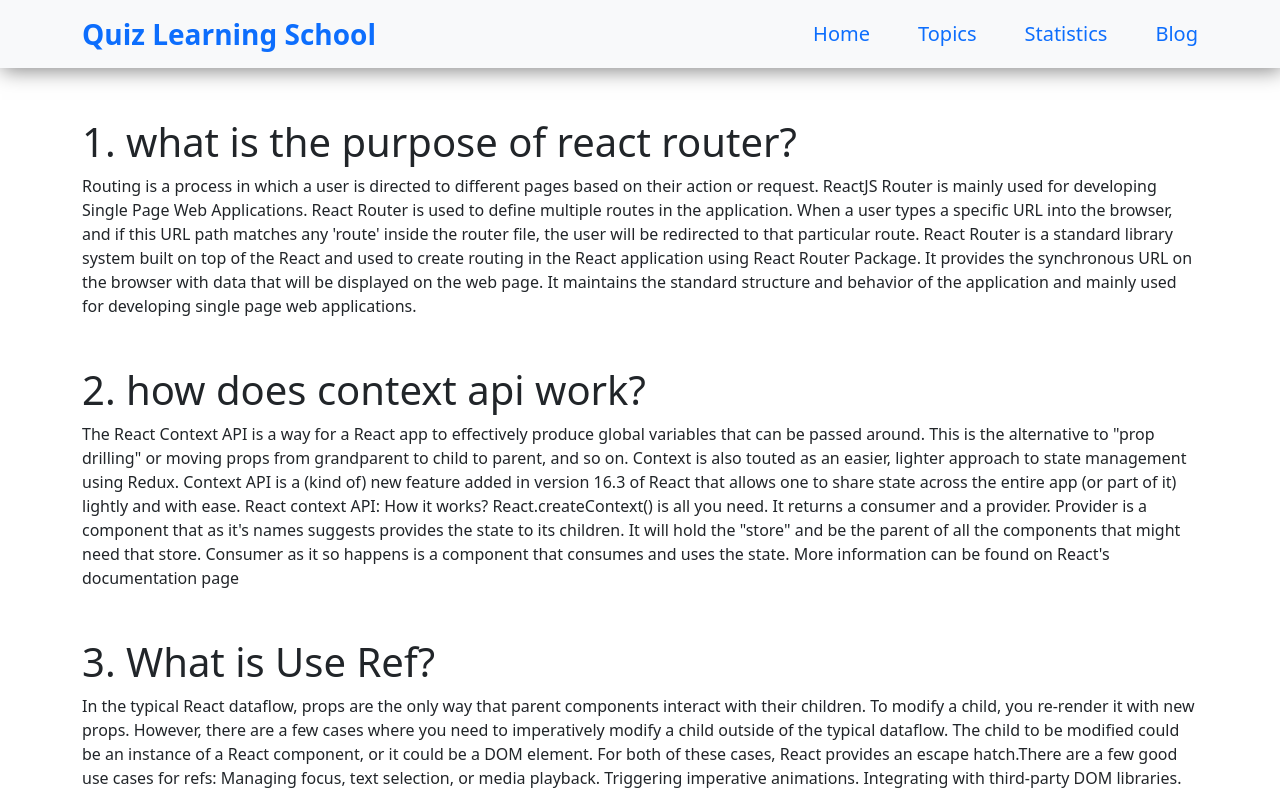
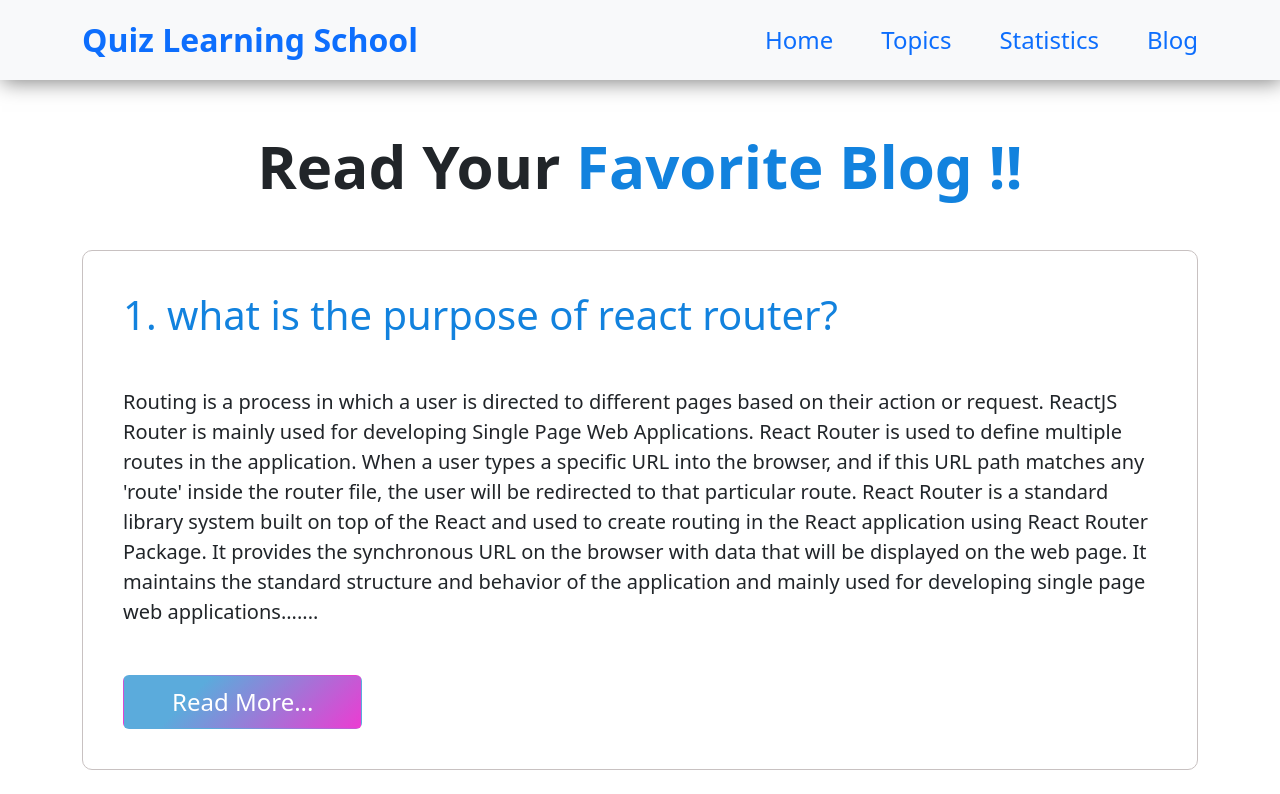
Before and after one commit to Suzon999/quick-question-a9-, a React (Create React App) app: page /Blog in a window 1280 px wide. Shown: the top 794 px of the page. Built offline with nearby package versions, Linux system fonts and the light colour scheme.

Commit message:
css style added

```diff
--- a/src/components/Banner/Banner.css
+++ b/src/components/Banner/Banner.css
@@ -1,15 +1,34 @@
 .banner-img img {
     width: 600px;
     height: auto;
+
+}
+
+.banner-img {
+    display: flex;
+    justify-content: center;
+    align-items: center;
 }
 
 
 
 .bg-right {
     text-align: start;
+
 }
 
 .bg-right h1 {
     font-size: 60px;
     font-weight: 700;
 }
+
+@media screen and (max-width: 768px) {
+    .banner-img img {
+        width: 400px;
+        height: auto;
+    }
+
+    .bg-right {
+        margin-left: 10px;
+    }
+}
--- a/src/components/Blog/Blog.css
+++ b/src/components/Blog/Blog.css
@@ -1,3 +1,23 @@
 .blog {
     text-align: start;
 }
+
+.blog-h1 {
+    margin: 30px 0;
+    font-size: 60px;
+    font-weight: 700;
+
+}
+
+.span-color {
+    color: rgb(18, 130, 222);
+}
+
+.blog-1,
+.blog-2,
+.blog-3 {
+    border: 1px solid rgb(200, 193, 193);
+    padding: 40px;
+    border-radius: 10px;
+    margin-bottom: 50px;
+}
--- a/src/components/Blog/Blog.js
+++ b/src/components/Blog/Blog.js
@@ -1,38 +1,40 @@
 import React from 'react';
+import Button from 'react-bootstrap/Button';
 import './Blog.css'
 
 const Blog = () => {
     return (
         <div className='container blog'>
-            <div className='my-5'>
-                <h1>1. what is the purpose of react router?</h1>
-                <p>Routing is a process in which a user is directed to different pages based on their action or request. ReactJS Router is mainly used for developing Single Page Web Applications. React Router is used to define multiple routes in the application. When a user types a specific URL into the browser, and if this URL path matches any 'route' inside the router file, the user will be redirected to that particular route.
+            <h1 className='text-center blog-h1'>Read Your <span className='span-color'>Favorite Blog !!</span></h1>
+            <div className='my-5 blog-1'>
+                <h1 className='span-color'>1. what is the purpose of react router?</h1>
+                <p className='my-5 fs-5'>Routing is a process in which a user is directed to different pages based on their action or request. ReactJS Router is mainly used for developing Single Page Web Applications. React Router is used to define multiple routes in the application. When a user types a specific URL into the browser, and if this URL path matches any 'route' inside the router file, the user will be redirected to that particular route.
 
-                    React Router is a standard library system built on top of the React and used to create routing in the React application using React Router Package. It provides the synchronous URL on the browser with data that will be displayed on the web page. It maintains the standard structure and behavior of the application and mainly used for developing single page web applications.</p>
+                    React Router is a standard library system built on top of the React and used to create routing in the React application using React Router Package. It provides the synchronous URL on the browser with data that will be displayed on the web page. It maintains the standard structure and behavior of the application and mainly used for developing single page web applications.......</p>
+                <Button className='px-5 py-2 fs-4 bg-color text-white' variant="">Read More...</Button>{' '}
             </div>
-            <div className='my-5'>
-                <h1>2. how does context api work?</h1>
-                <p>The React Context API is a way for a React app to effectively produce global variables that can be passed around. This is the alternative to "prop drilling" or moving props from grandparent to child to parent, and so on. Context is also touted as an easier, lighter approach to state management using Redux.
+            <div className='my-5 blog-2'>
+                <h1 className='span-color'>2. how does context api work?</h1>
+                <p className='my-5 fs-5'>The React Context API is a way for a React app to effectively produce global variables that can be passed around. This is the alternative to "prop drilling" or moving props from grandparent to child to parent, and so on. Context is also touted as an easier, lighter approach to state management using Redux.
 
                     Context API is a (kind of) new feature added in version 16.3 of React that allows one to share state across the entire app (or part of it) lightly and with ease.
 
                     React context API: How it works?
-                    React.createContext() is all you need. It returns a consumer and a provider. Provider is a component that as it's names suggests provides the state to its children. It will hold the "store" and be the parent of all the components that might need that store. Consumer as it so happens is a component that consumes and uses the state. More information can be found on React's documentation page</p>
+                    React.createContext() is all you need. It returns a consumer and a provider. Provider is a component that as it's names suggests provides the state to its children. It will hold the "store" and be the parent of all the components that might need that store. Consumer as it so happens is a component that consumes and uses the state. More information can be found on React's documentation page.........</p>
+                <Button className='px-5 py-2 fs-4 bg-color text-white' variant="">Read More....</Button>{' '}
             </div>
-            <div className='my-5'>
-                <h1>3. What is Use Ref?</h1>
-                <p>In the typical React dataflow, props are the only way that parent components interact with their children. To modify a child, you re-render it with new props. However, there are a few cases where you need to imperatively modify a child outside of the typical dataflow. The child to be modified could be an instance of a React component, or it could be a DOM element. For both of these cases, React provides an escape hatch.There are a few good use cases for refs:
+            <div className='my-5 blog-3'>
+                <h1 className='span-color'>3. What is Use Ref?</h1>
+                <p className='my-5 fs-5'>In the typical React dataflow, props are the only way that parent components interact with their children. To modify a child, you re-render it with new props. However, there are a few cases where you need to imperatively modify a child outside of the typical dataflow. The child to be modified could be an instance of a React component, or it could be a DOM element. For both of these cases, React provides an escape hatch.There are a few good use cases for refs:
 
                     Managing focus, text selection, or media playback.
                     Triggering imperative animations.
                     Integrating with third-party DOM libraries.
                     Avoid using refs for anything that can be done declaratively.
 
-                    For example, instead of exposing open() and close() methods on a Dialog component, pass an isOpen prop to it.
-
-
-
+                    For example, instead of exposing open() and close() methods on a Dialog component, pass an isOpen prop to it........
                 </p>
+                <Button className='px-5 py-2 fs-4 bg-color text-white' variant="">Read More....</Button>{' '}
             </div>
         </div>
     );
--- a/src/components/Header/Header.js
+++ b/src/components/Header/Header.js
@@ -10,17 +10,17 @@ const Header = () => {
     return (
         <Navbar className='navber' bg="light" expand="lg">
             <Container>
-                <Navbar.Brand className='fs-3 fw-bold text-primary' href="#home">Quiz Learning School</Navbar.Brand>
+                <Navbar.Brand className='fs-2 fw-bold text-primary py-2' href="#home">Quiz Learning School</Navbar.Brand>
                 <Navbar.Toggle aria-controls="basic-navbar-nav" />
                 <Navbar.Collapse id="basic-navbar-nav">
                     <Nav className="ms-auto ">
                         {/* <Nav.Link active to= '/topics'>Topics</Nav.Link>
                         <Nav.Link active to="/Statistics">Statistics</Nav.Link>
                         <Nav.Link active to="/Blog">Blog</Nav.Link> */}
-                        <Link className='fs-5 mx-5 text-decoration-none' to='/' >Home</Link>
-                        <Link className='fs-5 text-decoration-none' to='/' >Topics</Link>
-                        <Link className='mx-5 fs-5 text-decoration-none' to='/statistics' >Statistics</Link>
-                        <Link className='fs-5 text-decoration-none' to='/blog' >Blog</Link>
+                        <Link className='fs-4 mx-5 text-decoration-none' to='/' >Home</Link>
+                        <Link className='fs-4 text-decoration-none' to='/' >Topics</Link>
+                        <Link className='mx-5 fs-4 text-decoration-none' to='/statistics' >Statistics</Link>
+                        <Link className='fs-4 text-decoration-none' to='/blog' >Blog</Link>
 
 
                     </Nav>
--- a/src/components/Home/Home.css
+++ b/src/components/Home/Home.css
@@ -10,6 +10,8 @@
     .cart-container {
         display: grid;
         grid-template-columns: repeat(1, 1fr);
-        margin-left: 40px;
+        width: 400px;
+        height: auto;
+
     }
 }
--- a/src/components/Quiz/Quiz.css
+++ b/src/components/Quiz/Quiz.css
@@ -41,3 +41,12 @@
     border-radius: 10px;
     align-items: center;
 }
+
+
+@media screen and (max-width: 768px) {
+    .option {
+        display: grid;
+        grid-template-columns: repeat(1, 1fr);
+
+    }
+}
```
Also changed, not shown: 1 other file (tests, documents, lock files or other folders).
